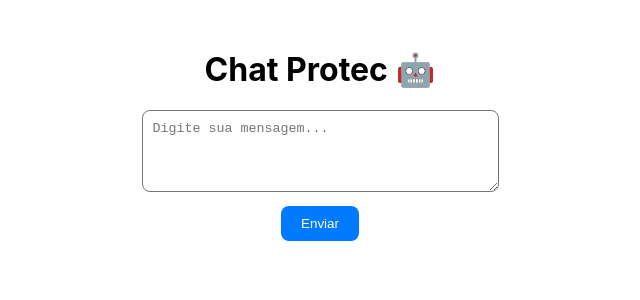
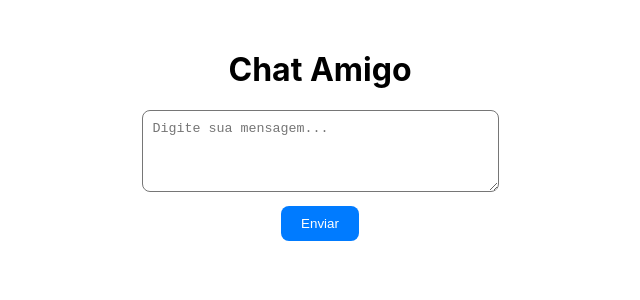
Before and after one commit to pedropelegrini/chatbot-Univesp, a React (Create React App) app in the folder frontend/: page / in a window 1280 px wide. Shown: the top 300 px of the page, without its empty margins (320-960 px from the left). Built offline with nearby package versions, Linux system fonts and the light colour scheme.

Commit message:
Chatbot Amigo

```diff
--- a/frontend/src/App.js
+++ b/frontend/src/App.js
@@ -23,7 +23,7 @@ function App() {
 
   return (
     <div style={{ textAlign: "center", marginTop: "50px" }}>
-      <h1>Chat Protec 🤖</h1>
+      <h1>Chat Amigo</h1>
       <textarea
         placeholder="Digite sua mensagem..."
         value={message}
```
